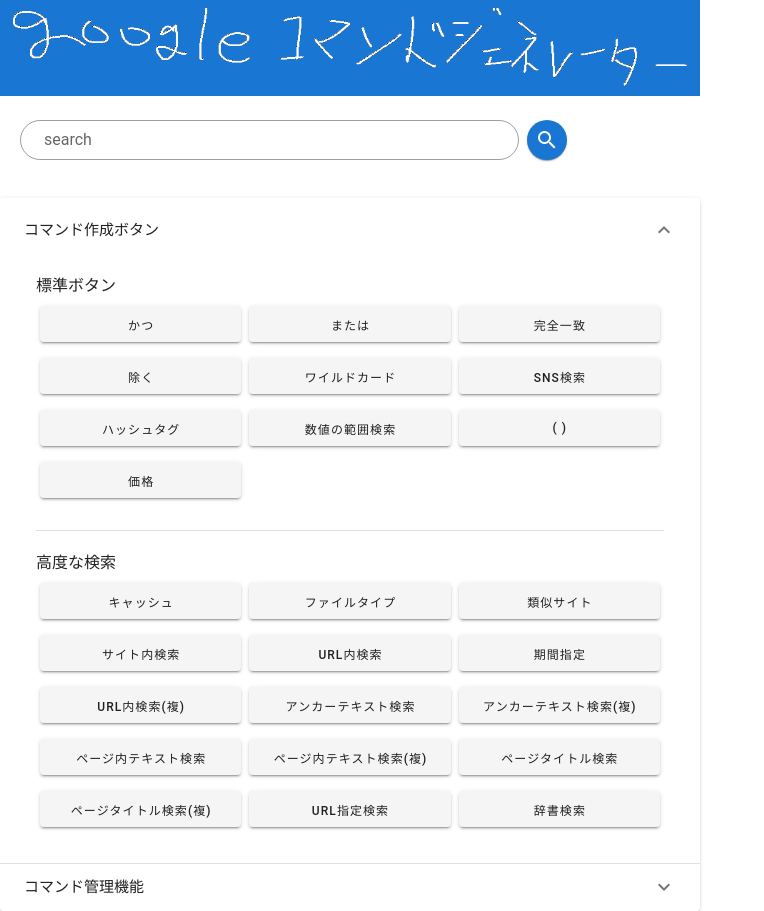
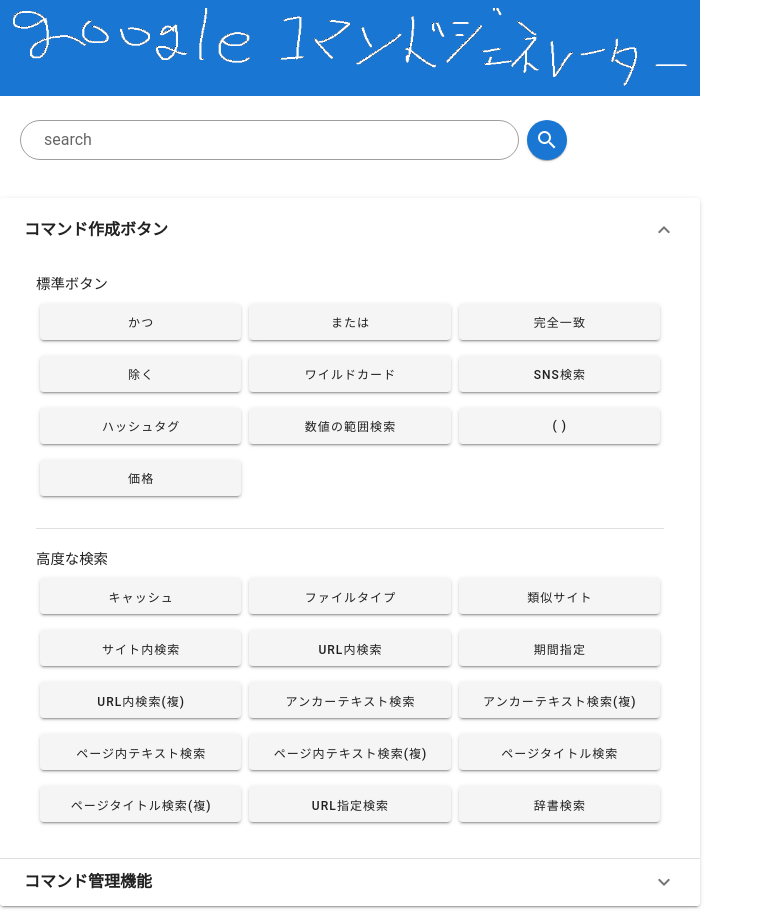
Before and after one commit to ryama13572/brilliant_diamond_extension, a Vue app: page / in a window 1280 px wide. Both pictures are taken after a click on the button "コマンド作成ボタン". Shown: the whole page, without its empty margins (0-764 px from the left). Built offline with nearby package versions, Linux system fonts and the light colour scheme.

Commit message:
adjust font size

```diff
--- a/src/components/Button.vue
+++ b/src/components/Button.vue
@@ -1,7 +1,7 @@
 <template>
   <!-- <v-container style="background: red"> -->
   <v-container>
-    <p class="mb-0" style="font-size: 1rem;">
+    <p class="mb-0" style="font-size: 0.9rem;">
       標準ボタン
     </p>
     <v-row
@@ -28,7 +28,7 @@
       </v-col>
     </v-row>
     <v-divider class="mb-5"></v-divider>
-    <p class="mb-0" style="font-size: 1rem;">
+    <p class="mb-0" style="font-size: 0.9rem;">
       高度な検索
     </p>
     <v-row
--- a/src/components/CommandManagement.vue
+++ b/src/components/CommandManagement.vue
@@ -7,7 +7,7 @@
     >
       <template v-slot:top>
         <v-toolbar flat>
-          <v-toolbar-title style="font-size: 1rem">コマンド一覧</v-toolbar-title>
+          <v-toolbar-title style="font-size: 0.9rem">コマンド一覧</v-toolbar-title>
           <v-divider class="mx-4" inset vertical></v-divider>
           <v-spacer></v-spacer>
           <v-dialog v-model="dialog" max-width="500px">
@@ -75,7 +75,7 @@
     <v-divider class="my-2"></v-divider>
 
     <v-card elevation="0">
-      <v-card-title style="font-size: 1rem">
+      <v-card-title style="font-size: 0.9rem">
         コマンド新規作成
         <v-divider class="mx-4" inset vertical></v-divider>
       </v-card-title>
@@ -108,7 +108,7 @@
     <v-divider class="my-2"></v-divider>
 
     <v-card elevation="0">
-      <v-card-title style="font-size: 1rem">
+      <v-card-title style="font-size: 0.9rem">
         命令のインポート・エクスポート
         <v-divider class="mx-4" inset vertical></v-divider>
       </v-card-title>
--- a/src/components/FunctionPanels.vue
+++ b/src/components/FunctionPanels.vue
@@ -1,7 +1,7 @@
 <template>
   <v-expansion-panels accordion>
     <v-expansion-panel>
-      <v-expansion-panel-header >
+      <v-expansion-panel-header class="font-weight-bold" style="font-size: 1rem">
         コマンド作成ボタン
       </v-expansion-panel-header>
       <!-- <v-expansion-panel-content style="background: #90caf9"> -->
@@ -10,7 +10,7 @@
       </v-expansion-panel-content>
     </v-expansion-panel>
     <v-expansion-panel>
-      <v-expansion-panel-header>
+      <v-expansion-panel-header class="font-weight-bold" style="font-size: 1rem">
         コマンド管理機能
       </v-expansion-panel-header>
       <v-expansion-panel-content>
```
